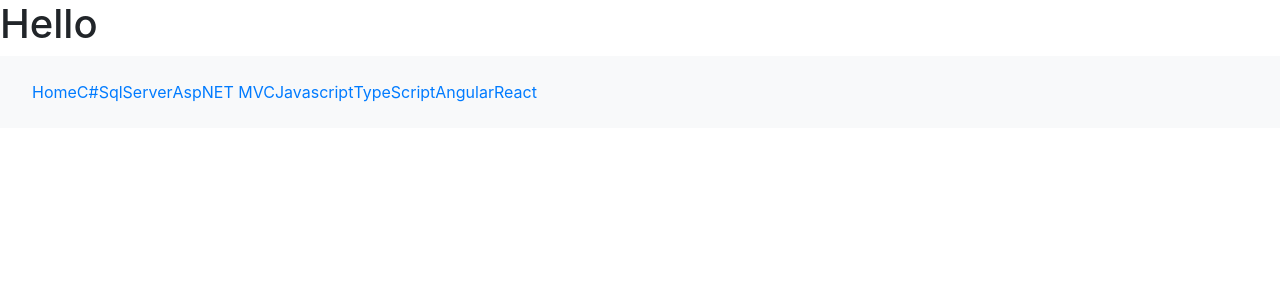
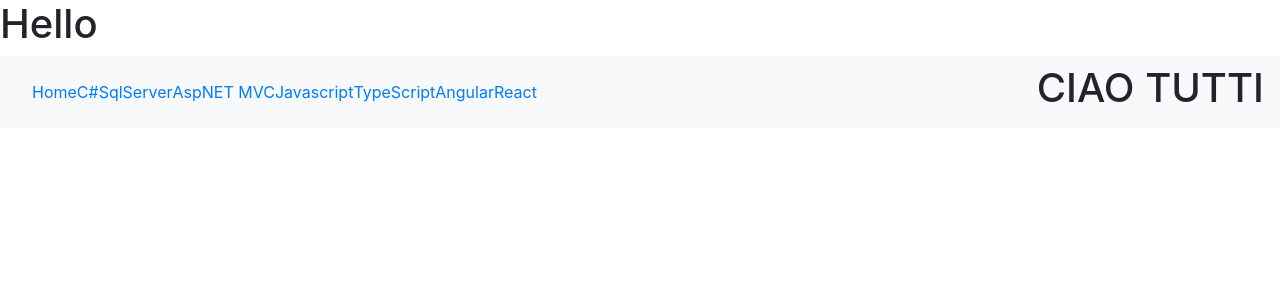
Before and after one commit to CodePhys/comprehensive-full-stack-development-course, an Angular app in the folder Resume/: page / in a window 1280 px wide. Shown: the top 300 px of the page. Built offline with nearby package versions, Linux system fonts and the light colour scheme.

Commit message:
modifica disperata

```diff
--- a/Resume/src/app/app.component.html
+++ b/Resume/src/app/app.component.html
@@ -10,4 +10,5 @@
     <li><a href="#Angular">Angular</a></li>
     <li><a href="#React">React</a></li>
   </ul>
+  <h1>CIAO TUTTI</h1>
 </nav>
```
